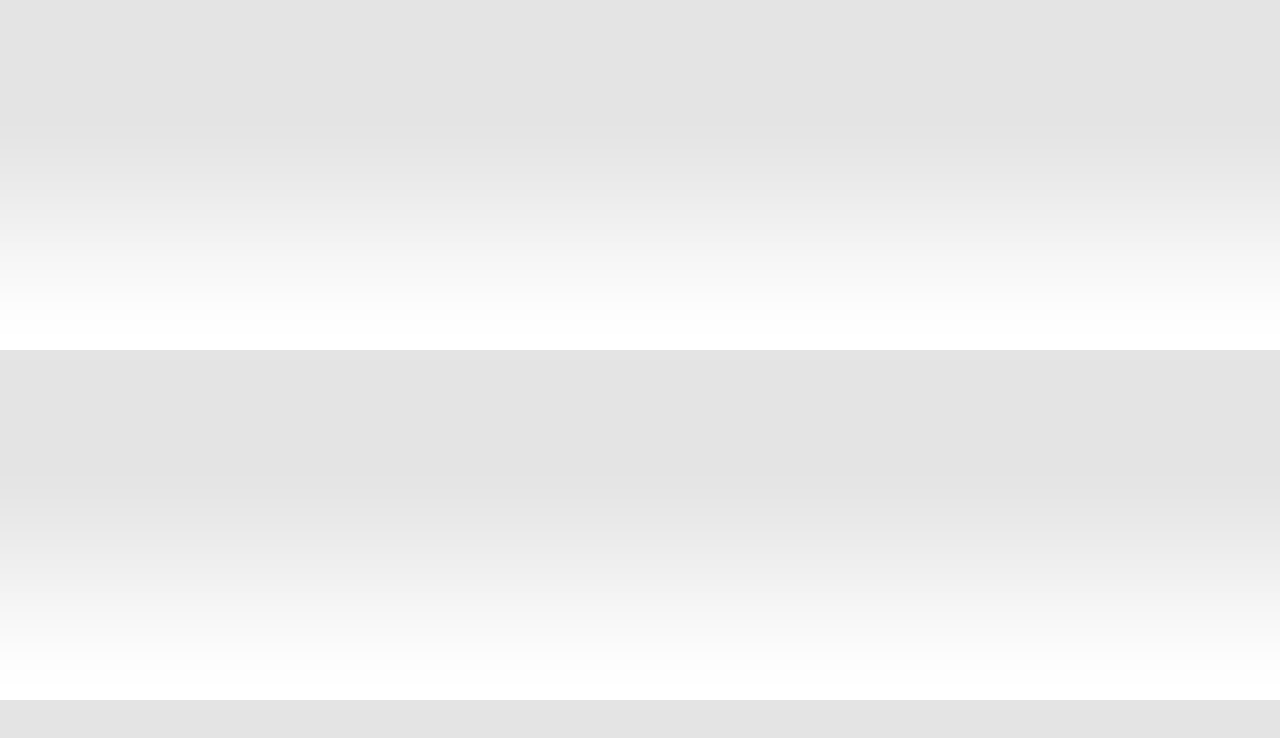
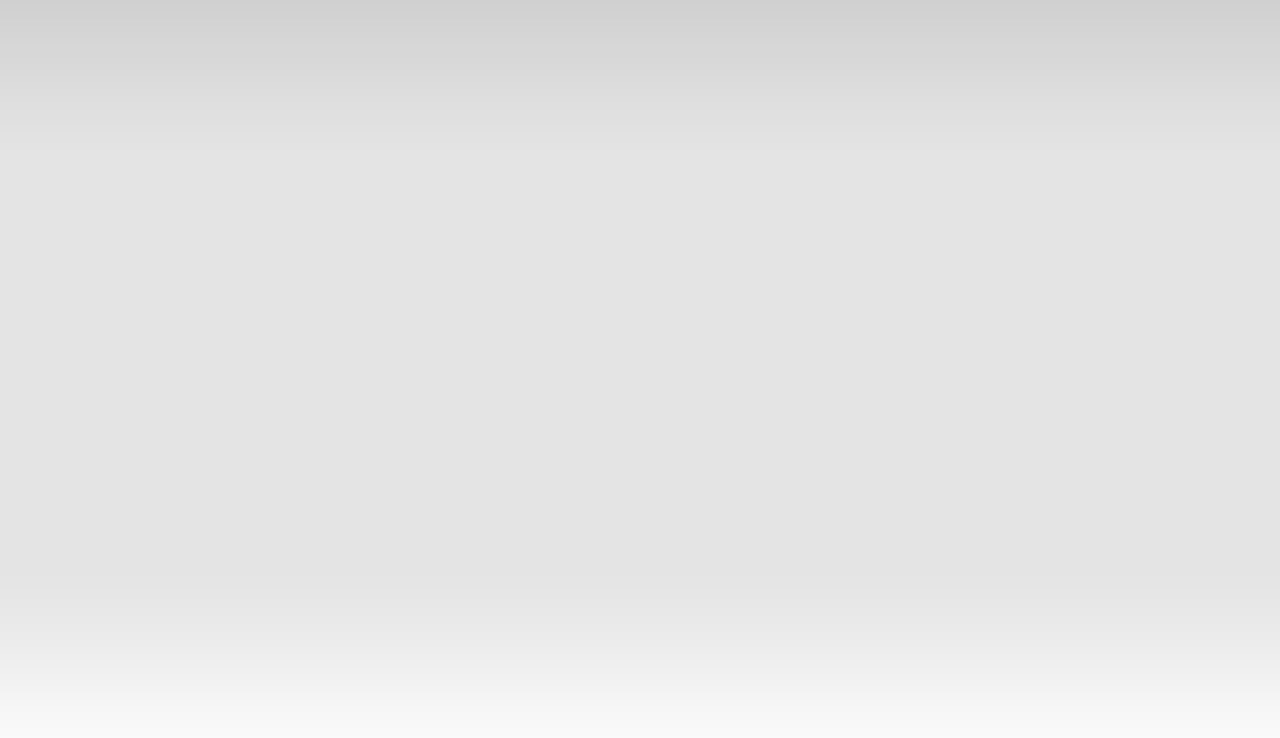
Before and after one commit to m-kafiyan/sharif-laboratory-, a plain HTML site: page index.html in a window 1280 px wide. Drawn offline with Linux system fonts and the light colour scheme.

Commit message:
color of body

```diff
--- a/index.html
+++ b/index.html
@@ -7,9 +7,11 @@
 	<link rel="stylesheet" type="text/css" href="style.css">
 </head>
 <body>
-	<div class="container">
-		<header class="w24 cover headpage">
-
-		</header>
+	<div class="hp">
+		<div class="container">
+			<header class="h4 headpage">
+				<div class=""></div>
+			</header>
+		</div>
 	</div>
 </body>
--- a/style.css
+++ b/style.css
@@ -11,5 +11,14 @@
 */
 body{
 	background: url('images/bg_body_bot.jpg');
-	background-repeat:repeat;
+	background-repeat:repeat-x;
+	background-color:#e4e4e4;
+	background-position:0 bottom;
+	min-height:800px;
 }
+div.hp{
+	background:url('images/bg_body_top1.gif');
+	background-repeat:repeat-x;
+	height:500px
+
+}
```
